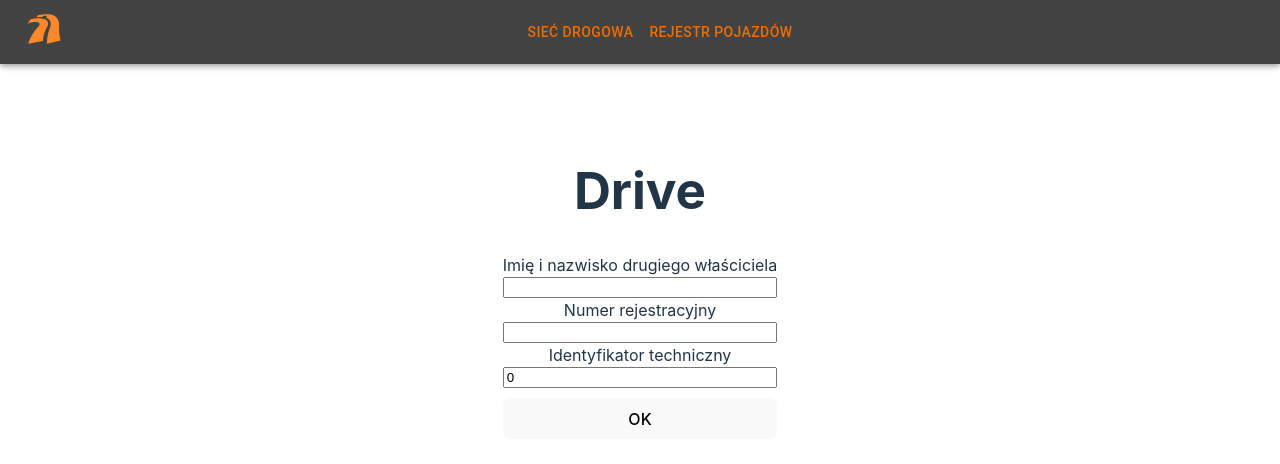
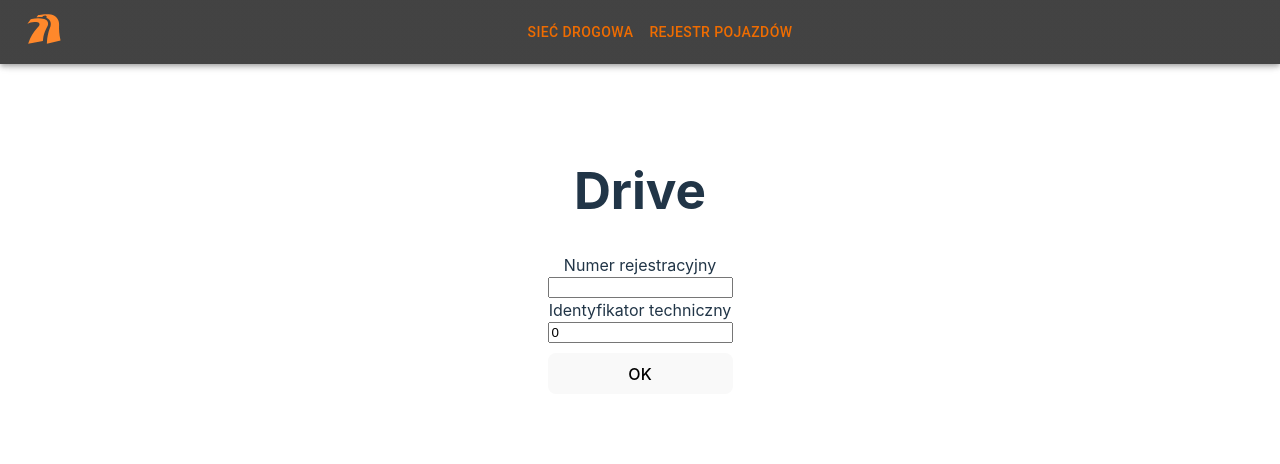
Before and after one commit to Adaxelx/road-manager, a React (Vite) app in the folder frontend/: page /app/drive in a window 1280 px wide. Shown: the top 464 px of the page. Built offline with nearby package versions, Linux system fonts and the light colour scheme.

Commit message:
Removed second owner, better error msgs

```diff
--- a/frontend/src/features/Drive/routes/DrivePresenter.tsx
+++ b/frontend/src/features/Drive/routes/DrivePresenter.tsx
@@ -1,8 +1,8 @@
 import { ErrorMessage, Field, Form, Formik } from "formik";
 import * as React from "react";
-import { object, string } from "yup";
+import { object, string, number } from "yup";
 
-import { VehicleDTO } from "@src/api";
+import { DriveApi, VehicleDTO } from "@src/api";
 
 interface DriveProps {
     isSuccess: boolean;
@@ -10,17 +10,12 @@ interface DriveProps {
 }
 
 const validationSchema = object().shape({
-    secondOwnerName: string().required(),
-    registrationNumber: string().required(),
-    technicalID: string().required(),
+    registrationNumber: string().required("Numer rejestracyjny jest wymagany"),
+    technicalID: number().typeError("Identyfikator techniczny musi być liczbą całkowitą").required("Identyfikator techniczny jest wymagany"),
 });
 
 const initialFormValues: VehicleDTO = {
-    //TODO w bazie nie nie ma teraz secondOwnerName - trzeba usunąć z api
-    secondOwnerName: "",
     registrationNumber: "",
-
-    //TODO w bazie to technicalID jest teraz intem
     technicalID: "" || 0,
 };
 
@@ -48,12 +43,6 @@ const DriveView = (props: DriveProps) => {
             >
                 {({ isValid, isSubmitting }) => (
                     <Form style={{ display: "grid", width: "fit-content" }}>
-                        <label htmlFor="secondOwnerName">
-                            Imię i nazwisko drugiego właściciela
-                        </label>
-                        <Field name="secondOwnerName" />
-                        <ErrorMessage name="secondOwnerName" component="div" />
-
                         <label htmlFor="registrationNumber">
                             Numer rejestracyjny
                         </label>
@@ -87,7 +76,6 @@ const DriveView = (props: DriveProps) => {
 
 export const DrivePresenter = () => {
     const [succMsg, setSuccMsg] = React.useState(false);
-    const [errMsg, setErrMsg] = React.useState(false);
 
     const submit = (v: VehicleDTO) => {
         saveVehicle(v);
@@ -95,7 +83,7 @@ export const DrivePresenter = () => {
     };
 
     const saveVehicle = (v: VehicleDTO) => {
-        console.log(v);
+        new DriveApi().registerVehicle({ vehicleDTO: v });
     };
 
     const displayForm = () => {
```
